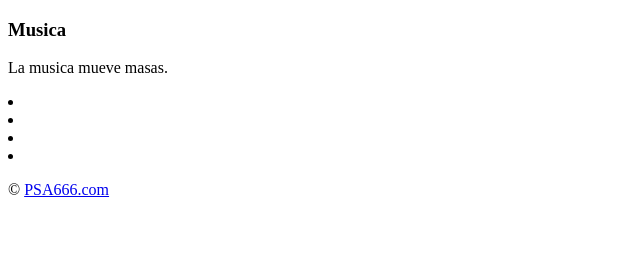
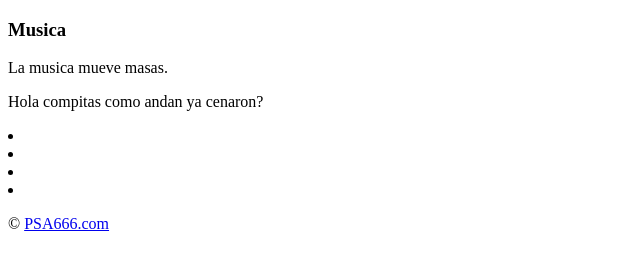
Before and after one commit to posta666/Testing, a plain HTML site: page index.html in a window 1280 px wide. Shown: the whole page, without its empty margins (0-640 px from the left). Drawn offline with Linux system fonts and the light colour scheme.

Commit message:
Update index.html

```diff
--- a/index.html
+++ b/index.html
@@ -10,6 +10,7 @@
 
      <h3>Musica</h3>
      <p>La musica mueve masas.</p>
+ <p> Hola compitas como andan ya cenaron?</p>
 
              <a href="mailto:fgzz1995@gmail.com">
                <i class="fa fa-envelope-o"></i>
```
